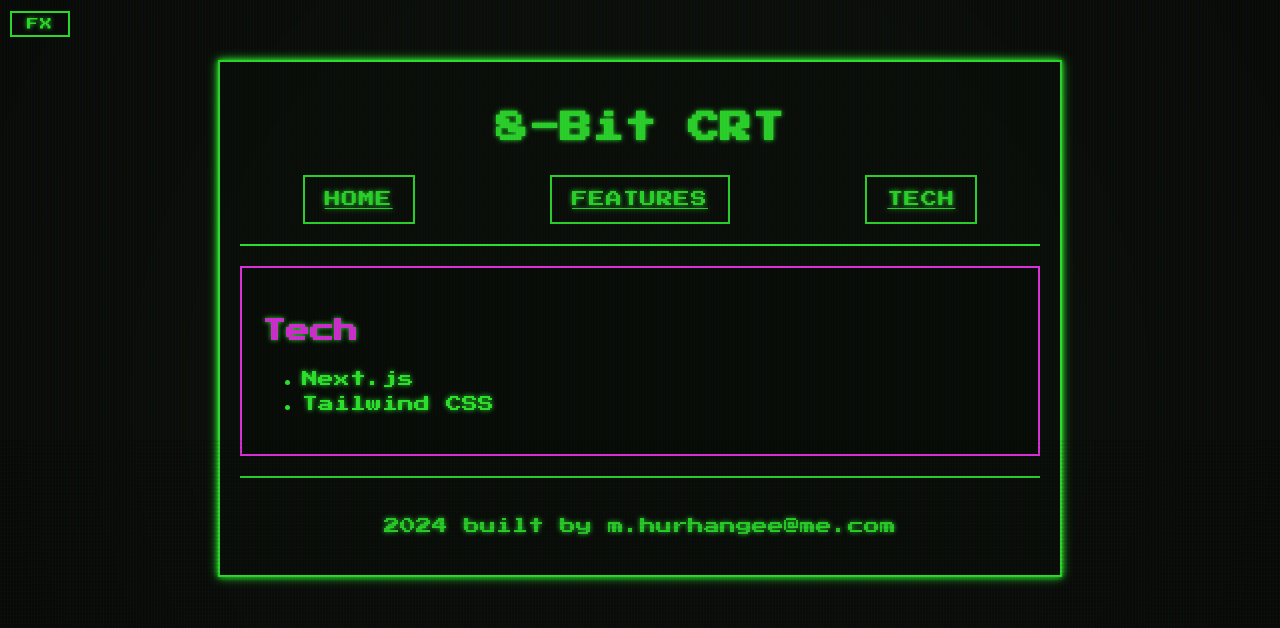
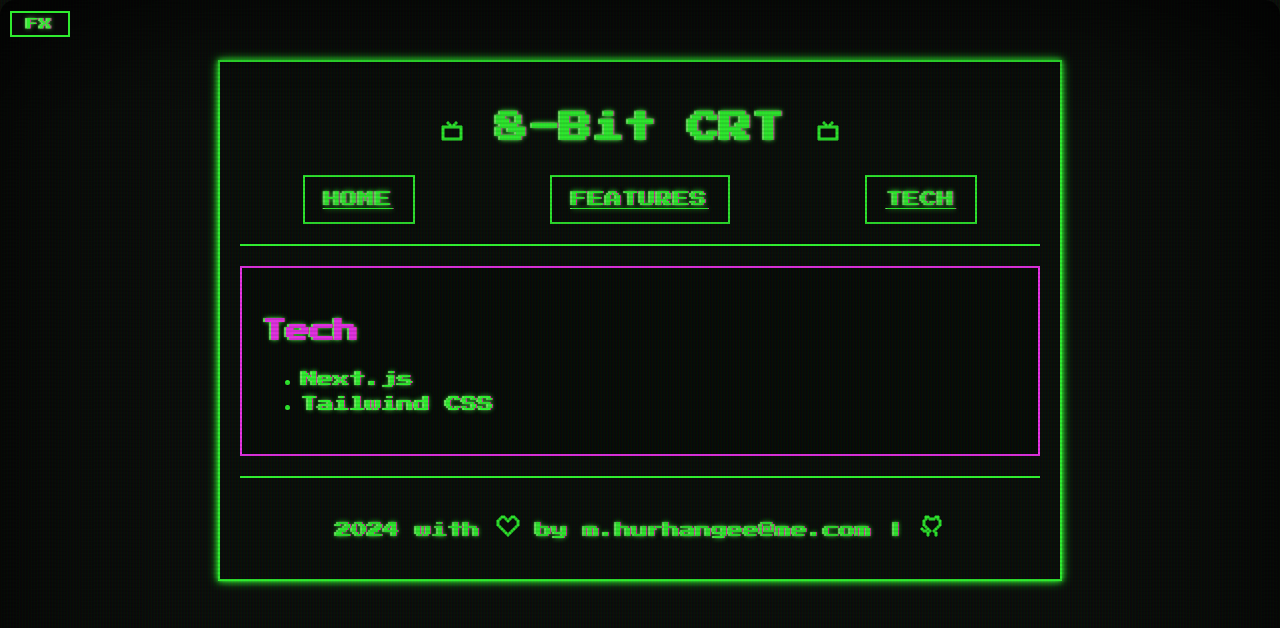
Before and after one commit to mhurhangee/8bit-crt, a Next.js app: page /tech in a window 1280 px wide. Shown: the top 628 px of the page. Built offline with nearby package versions, Linux system fonts and the light colour scheme.

Commit message:
feat: icons, improve effects, remove flicker

```diff
--- a/app/globals.css
+++ b/app/globals.css
@@ -93,9 +93,7 @@ body {
 }
 
 .crt-pixel,
-.crt-scanline,
-.crt-vignette,
-.crt-flicker {
+.crt-scanline {
   position: absolute;
   top: 0;
   left: 0;
@@ -105,10 +103,44 @@ body {
   transition: opacity 0.3s ease;
 }
 
+.crt-vignette {
+  position: absolute;
+  top: 0;
+  left: 0;
+  right: 0;
+  bottom: 0;
+  background:
+    radial-gradient(
+      ellipse at center,
+      rgba(0, 0, 0, 0) 0%,
+      rgba(0, 0, 0, 0) 80%,
+      rgba(0, 0, 0, 0.3) 100%
+    ),
+    linear-gradient(
+      to right,
+      rgba(0, 0, 0, 0.3) 0%,
+      rgba(0, 0, 0, 0) 15%,
+      rgba(0, 0, 0, 0) 85%,
+      rgba(0, 0, 0, 0.3) 100%
+    ),
+    linear-gradient(
+      to bottom,
+      rgba(0, 0, 0, 0.3) 0%,
+      rgba(0, 0, 0, 0) 15%,
+      rgba(0, 0, 0, 0) 85%,
+      rgba(0, 0, 0, 0.3) 100%
+    );
+  border-radius: 15px;
+  box-shadow: inset 0 0 60px rgba(0, 0, 0, 0.3);
+  opacity: 0;
+  transition: opacity 0.3s ease;
+  pointer-events: none;
+}
+
+
 .crt-pixel.active,
 .crt-scanline.active,
-.crt-vignette.active,
-.crt-flicker.active {
+.crt-vignette.active{
   opacity: 1;
 }
 
@@ -123,6 +155,11 @@ body {
 }
 
 .crt-scanline {
+  position: absolute;
+  top: 0;
+  left: 0;
+  right: 0;
+  bottom: 0;
   background: linear-gradient(
     to bottom,
     rgba(18, 16, 16, 0) 50%,
@@ -130,19 +167,21 @@ body {
   );
   background-size: 100% 4px;
   animation: scanline 10s linear infinite;
+  opacity: 0;
+  transition: opacity 0.3s ease;
+}
+
+.crt-scanline.active {
+  opacity: 1;
 }
 
 @keyframes scanline {
-  0% { transform: translateY(0); }
-  100% { transform: translateY(100%); }
-}
-
-.crt-vignette {
-  background: radial-gradient(
-    circle at center,
-    transparent 60%,
-    rgba(0, 0, 0, 0.2) 100%
-  );
+  0% {
+    background-position: 0 0;
+  }
+  100% {
+    background-position: 0 100%;
+  }
 }
 
 .crt-flicker {
@@ -241,18 +280,18 @@ body {
 
 /* CRT text flicker effect */
 @keyframes textFlicker {
-  0% { opacity: 0.92; }
+  0% { opacity: 0.96; }
   50% { opacity: 1; }
-  100% { opacity: 0.92; }
+  100% { opacity: 0.96; }
 }
 
 .crt-text-flicker {
-  animation: textFlicker 0.02s infinite;
+  animation: textFlicker 0.1s infinite;
 }
 
 /* Phosphor glow effect */
 .crt-phosphor {
-  text-shadow: 0 0 5px var(--color-text);
+  filter: drop-shadow(0 0 5px var(--color-text));
 }
 
 /* Apply CRT text effects only when the body has the respective classes */
@@ -283,7 +322,7 @@ body.crt-text-flicker p,
 body.crt-text-flicker span,
 body.crt-text-flicker a,
 body.crt-text-flicker button {
-  animation: textFlicker 0.01s infinite;
+  animation: textFlicker 0.1s infinite;
 }
 
 body.crt-phosphor,
@@ -297,7 +336,26 @@ body.crt-phosphor p,
 body.crt-phosphor span,
 body.crt-phosphor a,
 body.crt-phosphor button {
-  text-shadow: 0 0 5px var(--color-text);
+  filter: drop-shadow(0 0 5px var(--color-text));
+}
+
+/* Combined effects */
+body.crt-text-shadow.crt-phosphor,
+body.crt-text-shadow.crt-phosphor h1,
+body.crt-text-shadow.crt-phosphor h2,
+body.crt-text-shadow.crt-phosphor h3,
+body.crt-text-shadow.crt-phosphor h4,
+body.crt-text-shadow.crt-phosphor h5,
+body.crt-text-shadow.crt-phosphor h6,
+body.crt-text-shadow.crt-phosphor p,
+body.crt-text-shadow.crt-phosphor span,
+body.crt-text-shadow.crt-phosphor a,
+body.crt-text-shadow.crt-phosphor button {
+  text-shadow:
+    0.06rem 0 0.06rem #ea36af,
+    -0.125rem 0 0.06rem #75fa69,
+    0 0 5px var(--color-text);
+  filter: none;
 }
 
 /* Responsive styles */
--- a/components/CRTEffect.tsx
+++ b/components/CRTEffect.tsx
@@ -13,7 +13,6 @@ interface EffectState {
   pixel: boolean
   scanline: boolean
   vignette: boolean
-  flicker: boolean
   textShadow: boolean
   textFlicker: boolean
   phosphor: boolean
@@ -24,7 +23,6 @@ export default function CRTEffect() {
     pixel: true,
     scanline: true,
     vignette: true,
-    flicker: true,
     textShadow: true,
     textFlicker: true,
     phosphor: true
@@ -74,7 +72,7 @@ export default function CRTEffect() {
           </EBDropdownTrigger>
           <EBDropdownContent className="eb-dropdown-content" align="start" alignOffset={0} sideOffset={5}>
             <EBDropdownItem onSelect={() => handleSelect(toggleAll)}>
-              Toggle All: {Object.values(effects).every(v => v) ? 'On' : 'Off'}
+              All: {Object.values(effects).every(v => v) ? 'On' : 'Off'}
             </EBDropdownItem>
             {Object.entries(effects).map(([key, value]) => (
               <EBDropdownItem key={key} onSelect={() => handleSelect(() => toggleEffect(key as keyof EffectState))}>
--- /dev/null
+++ b/components/EBIcons.tsx
@@ -0,0 +1,45 @@
+import React from "react";
+
+interface IconProps {
+  name: "heart" | "github" | "tv";
+  size?: number;
+  className?: string;
+}
+
+const Icon: React.FC<IconProps> = ({ name, size = 24, className = "" }) => {
+  const getPath = () => {
+    switch (name) {
+      case "heart":
+        return (
+          <path d="M9 2H5v2H3v2H1v6h2v2h2v2h2v2h2v2h2v2h2v-2h2v-2h2v-2h2v-2h2v-2h2V6h-2V4h-2V2h-4v2h-2v2h-2V4H9V2zm0 2v2h2v2h2V6h2V4h4v2h2v6h-2v2h-2v2h-2v2h-2v2h-2v-2H9v-2H7v-2H5v-2H3V6h2V4h4z" />
+        );
+      case "github":
+        return (
+          <path d="M5 2h4v2H7v2H5V2Zm0 10H3V6h2v6Zm2 2H5v-2h2v2Zm2 2v-2H7v2H3v-2H1v2h2v2h4v4h2v-4h2v-2H9Zm0 0v2H7v-2h2Zm6-12v2H9V4h6Zm4 2h-2V4h-2V2h4v4Zm0 6V6h2v6h-2Zm-2 2v-2h2v2h-2Zm-2 2v-2h2v2h-2Zm0 2h-2v-2h2v2Zm0 0h2v4h-2v-4Z" />
+        );
+      case "tv":
+        return (
+          <path d="M2 20h20V6h-7V4h-2v2h-2V4H9v2H2v14zM9 4V2H7v2h2zm6 0h2V2h-2v2zm5 4v10H4V8h16z" />
+        );
+      default:
+        return null;
+    }
+  };
+
+  return (
+    <svg
+      xmlns="http://www.w3.org/2000/svg"
+      width={size}
+      height={size}
+      viewBox="0 0 24 24"
+      fill="currentColor"
+      stroke="currentColor"
+      strokeWidth="1"
+      className={className}
+    >
+      {getPath()}
+    </svg>
+  );
+};
+
+export default Icon;
--- a/components/EBLayout.tsx
+++ b/components/EBLayout.tsx
@@ -1,12 +1,13 @@
 import React from 'react'
 import { EBButton } from "./EBButton"
 import Link from 'next/link'
+import Icon from './EBIcons'
 
 export default function EightBitLayout({ children }: { children: React.ReactNode }) {
   return (
     <div className="eight-bit-layout">
       <header className="eight-bit-header mb-6">
-        <h1 className="eight-bit-title text-2xl mb-4">8-Bit CRT</h1>
+        <h1 className="eight-bit-title text-2xl mb-4"><Icon name="tv" size={24} /> 8-Bit CRT <Icon name="tv" size={24} /></h1>
         <nav className="eight-bit-nav flex space-x-4">
           <EBButton variant="eightBit" asChild>
             <Link href="/">Home</Link>
@@ -23,7 +24,7 @@ export default function EightBitLayout({ children }: { children: React.ReactNode
         {children}
       </main>
       <footer className="eight-bit-footer">
-        <p className="eight-bit-text text-sm">2024 built by m.hurhangee@me.com</p>
+        <p className="eight-bit-text text-sm">2024 with <Icon name="heart" size={24} /> by m.hurhangee@me.com | <Icon name="github" size={24} /></p>
       </footer>
     </div>
   )
```
Also changed, not shown: app/page.tsx (line endings or trailing spaces).
